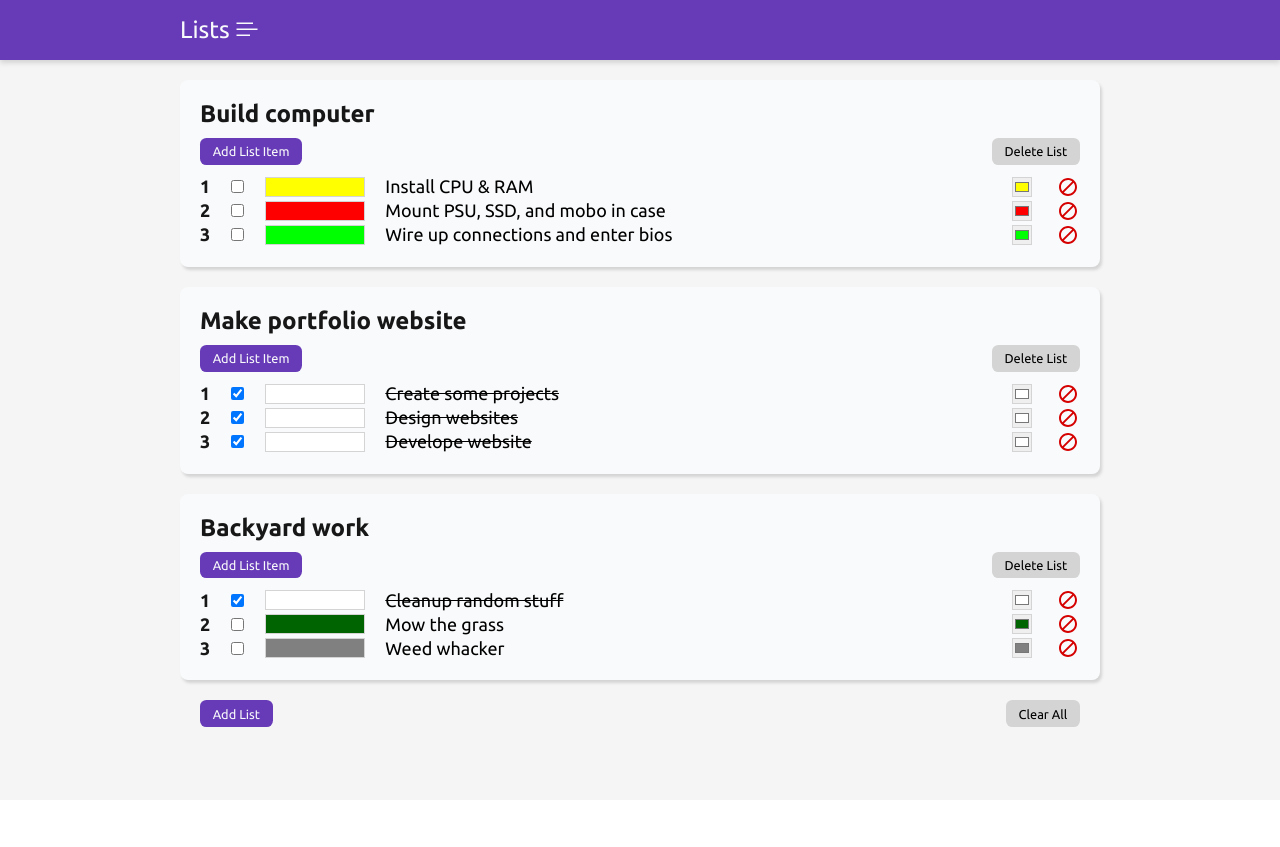
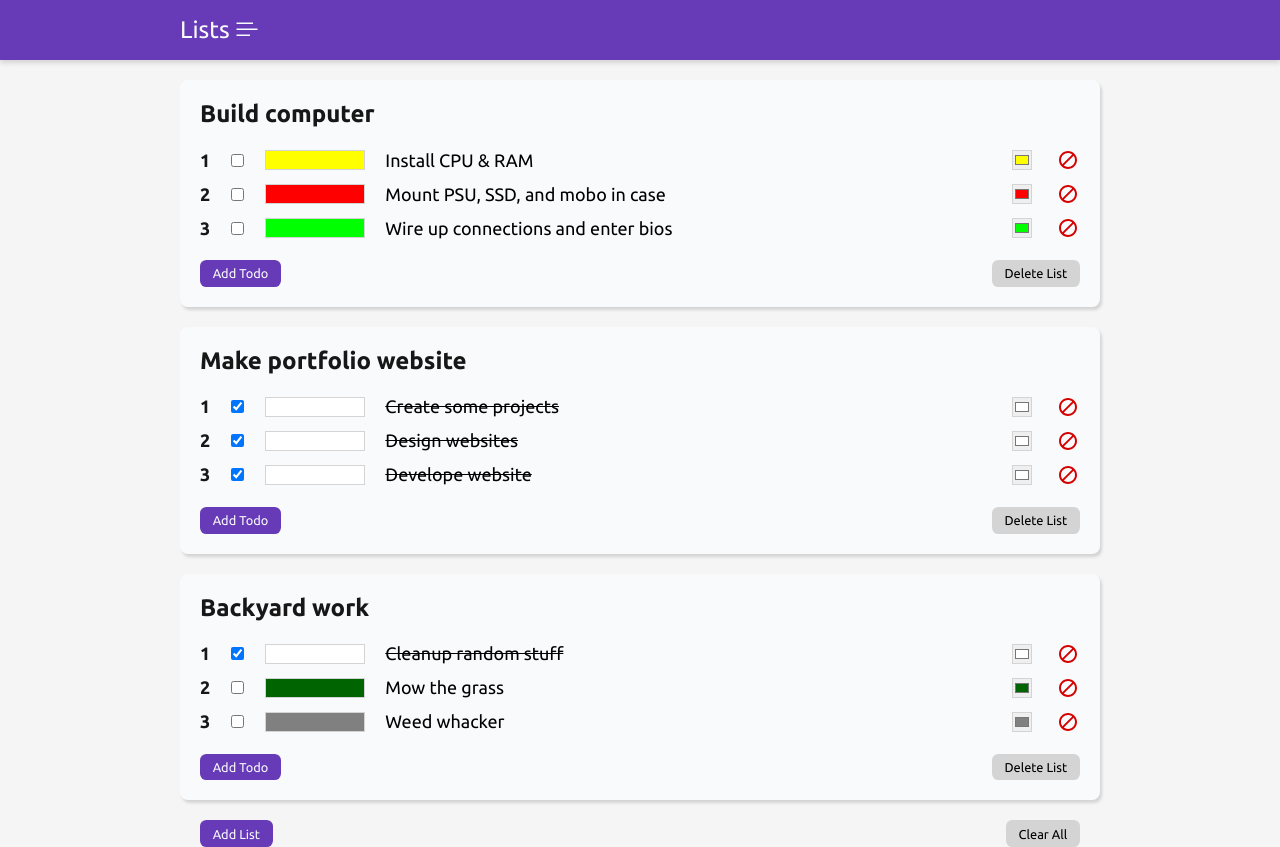
Before and after one commit to odeliy/lists, a React (Create React App) app: page / in a window 1280 px wide. Both pictures are taken after a click on the element "click here". Before the commit the page ends 800 px from the top, so only its background shows below. Built offline with nearby package versions, Linux system fonts and the light colour scheme; what react-animations would draw is missing.

Commit message:
style: minor ui/ux changes

```diff
--- a/src/components/Lists/List/List.js
+++ b/src/components/Lists/List/List.js
@@ -19,14 +19,6 @@ function List({
   return (
     <StyledList>
       <ListTitle id={id} index={index} title={title} editTitle={editTitle} />
-      <div className="list__button-holder">
-        <button className="button--primary" onClick={() => addListItem(id)}>
-          Add List Item
-        </button>
-        <button className="button--secondary" onClick={() => deleteList(id)}>
-          Delete List
-        </button>
-      </div>
       <ListItem
         listItems={listItems}
         handleUserInput={handleUserInput}
@@ -34,6 +26,14 @@ function List({
         markDone={markDone}
         deleteListItem={deleteListItem}
       />
+      <div className="list__button-holder">
+        <button className="button--primary" onClick={() => addListItem(id)}>
+          Add Todo
+        </button>
+        <button className="button--secondary" onClick={() => deleteList(id)}>
+          Delete List
+        </button>
+      </div>
     </StyledList>
   )
 }
--- a/src/components/Lists/List/ListItem/StyledListItem.js
+++ b/src/components/Lists/List/ListItem/StyledListItem.js
@@ -1,5 +1,6 @@
 import styled from 'styled-components'
 import {
+  colorBackground,
   colorSecondary,
   colorShadow,
   colorWhite,
@@ -12,6 +13,11 @@ const StyledListItem = styled.div`
   display: flex;
   align-items: center;
   justify-content: space-between;
+  margin-bottom: calc(${defaultPadding} / 2);
+
+  &:hover {
+    background-color: ${colorBackground};
+  }
 
   .list-item__index {
     font-weight: bold;
@@ -37,6 +43,11 @@ const StyledListItem = styled.div`
     background-color: ${colorWhite};
     padding: 0 5px;
     border: none;
+    cursor: pointer;
+  }
+
+  .list-item__list-item:focus {
+    cursor: auto;
   }
 
   .list-item__color-picker {
--- a/src/components/Lists/List/ListTitle/StyledListTitle.js
+++ b/src/components/Lists/List/ListTitle/StyledListTitle.js
@@ -2,6 +2,9 @@ import styled from 'styled-components'
 import { defaultPadding, fontLarge } from '../../../../stylesData'
 
 const StyledListTitle = styled.div`
+  margin-bottom: ${defaultPadding};
+  cursor: pointer;
+
   .list-title {
     display: flex;
     align-items: center;
--- a/src/components/Lists/List/StyledList.js
+++ b/src/components/Lists/List/StyledList.js
@@ -14,8 +14,7 @@ const StyledList = styled.div`
   border-radius: ${defaultBorderRadius};
 
   .list__button-holder {
-    margin-top: calc(${defaultPadding} / 2);
-    margin-bottom: calc(${defaultPadding} / 2);
+    margin-top: ${defaultPadding};
     display: flex;
     align-items: center;
     justify-content: space-between;
```
